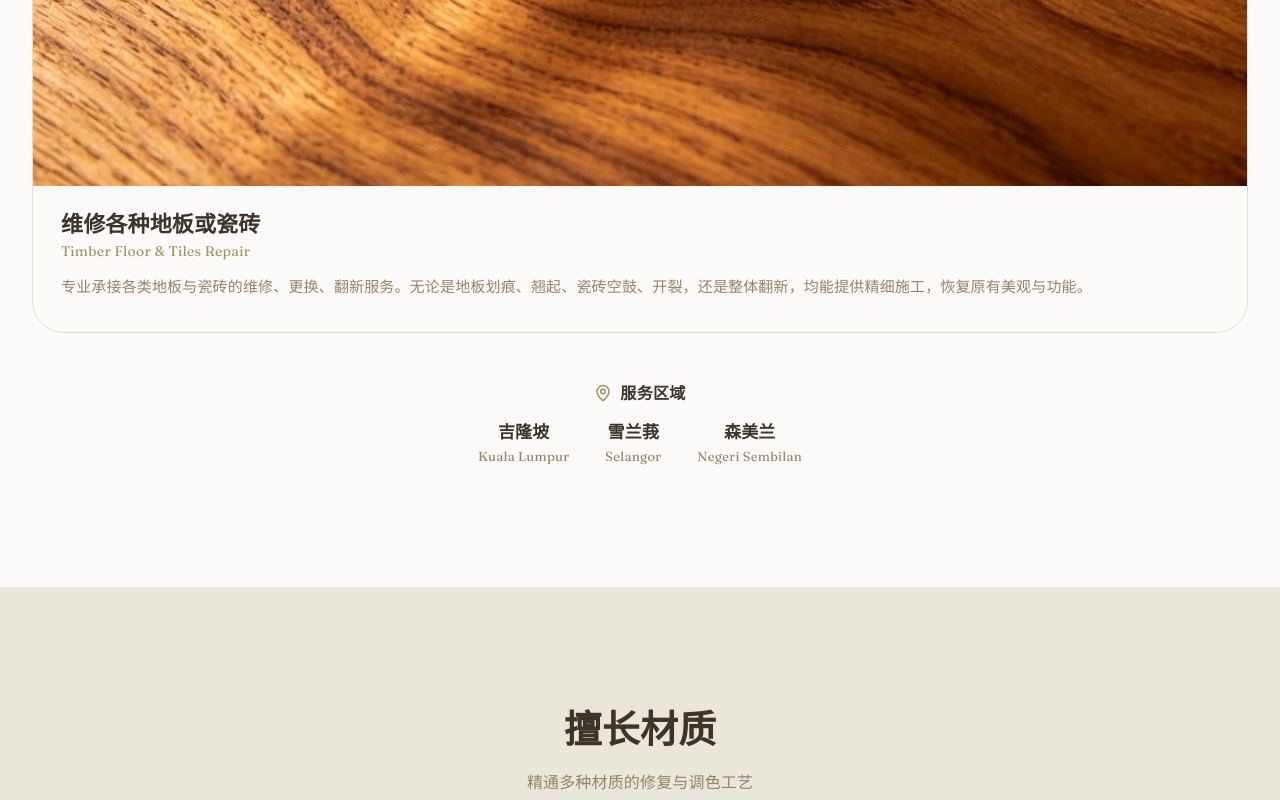
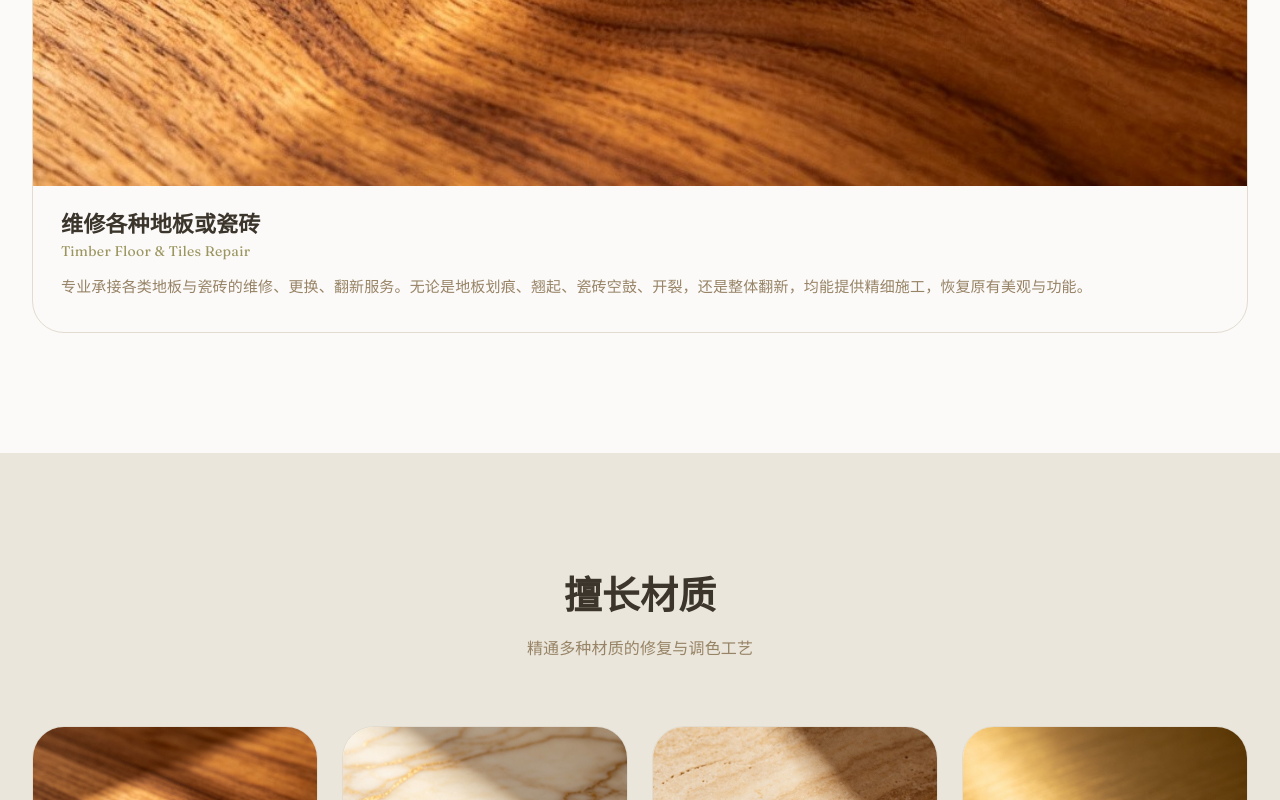
Before and after one commit to joelmz2801-code/jiangshan-workshop, a React (Vite) app: page / in a window 1280 px wide. Shown: the part 2000-2800 px from the top of the page. Built offline with nearby package versions, Linux system fonts and the light colour scheme.

Commit message:
feat: 服务区域移至 Contact 区并优化小红书入口样式
- 将原地图服务待接入占位替换为服务区域双语展示（吉隆坡/雪兰莪/森美兰）- 小红书链接添加 pill 边框样式并整体向左偏移

```diff
--- a/src/components/Footer.tsx
+++ b/src/components/Footer.tsx
@@ -35,23 +35,33 @@ export default function Footer() {
           </span>
         </div>
 
-        <div className="flex items-center" style={{ gap: '1.5rem' }}>
+        <div
+          className="flex items-center"
+          style={{ gap: '1.5rem', marginRight: 'auto', marginLeft: '2rem' }}
+        >
           <a
             href={footer.rednoteUrl}
             target="_blank"
             rel="noopener noreferrer"
-            className="transition-opacity duration-200"
+            className="transition-all duration-200"
             style={{
               color: 'hsl(var(--primary-foreground))',
               fontSize: '13px',
-              opacity: 0.7,
+              opacity: 0.85,
               textDecoration: 'none',
+              padding: '6px 14px',
+              border: '1px solid hsl(var(--primary-foreground) / 0.4)',
+              borderRadius: '999px',
             }}
             onMouseEnter={(e) => {
               e.currentTarget.style.opacity = '1';
+              e.currentTarget.style.borderColor =
+                'hsl(var(--primary-foreground))';
             }}
             onMouseLeave={(e) => {
-              e.currentTarget.style.opacity = '0.7';
+              e.currentTarget.style.opacity = '0.85';
+              e.currentTarget.style.borderColor =
+                'hsl(var(--primary-foreground) / 0.4)';
             }}
           >
             {footer.rednoteLabel}
--- a/src/sections/Contact.tsx
+++ b/src/sections/Contact.tsx
@@ -1,7 +1,7 @@
 import { useState, type FormEvent } from 'react';
 import { motion, AnimatePresence } from 'framer-motion';
 import { MapPin, Phone, Mail, Send, CheckCircle2 } from 'lucide-react';
-import { contactInfo, sectionTitles } from '@/data/content';
+import { contactInfo, sectionTitles, serviceAreas } from '@/data/content';
 import { fadeInUp, staggerContainer, staggerItem, viewportOnce } from '@/lib/motion';
 import SectionTitle from '@/components/SectionTitle';
 
@@ -169,36 +169,60 @@ export default function Contact() {
               );
             })}
 
-            {/* 地图占位 */}
+            {/* 服务覆盖区域（中英双语）— 替代原地图占位 */}
             <div
-              className="flex items-center justify-center"
               style={{
                 background: 'hsl(var(--muted))',
                 border: '1px solid hsl(var(--border))',
                 borderRadius: 'var(--radius)',
-                minHeight: '200px',
                 padding: '2rem',
               }}
             >
-              <div className="text-center">
+              <div className="flex items-center justify-center" style={{ gap: '0.5rem' }}>
+                <MapPin size={18} style={{ color: 'hsl(var(--secondary))' }} />
                 <span
+                  className="font-sans font-semibold"
                   style={{
-                    color: 'hsl(var(--accent-foreground))',
-                    opacity: 0.5,
-                    display: 'inline-flex',
+                    color: 'hsl(var(--foreground))',
+                    fontSize: '16px',
+                    letterSpacing: '0.02em',
                   }}
                 >
-                  <MapPin size={40} />
+                  服务区域
                 </span>
-                <p
-                  style={{
-                    color: 'hsl(var(--muted-foreground))',
-                    fontSize: '14px',
-                    marginTop: '1rem',
-                  }}
-                >
-                  地图服务待接入
-                </p>
+              </div>
+              <div
+                className="flex flex-wrap items-center justify-center"
+                style={{ gap: '1.5rem', marginTop: '1.25rem' }}
+              >
+                {serviceAreas.map((area) => (
+                  <div
+                    key={area.en}
+                    className="text-center"
+                    style={{ minWidth: '80px' }}
+                  >
+                    <div
+                      style={{
+                        color: 'hsl(var(--foreground))',
+                        fontSize: '17px',
+                        fontWeight: 600,
+                        lineHeight: 1.3,
+                      }}
+                    >
+                      {area.zh}
+                    </div>
+                    <div
+                      style={{
+                        color: 'hsl(var(--muted-foreground))',
+                        fontSize: '13px',
+                        marginTop: '0.25rem',
+                        letterSpacing: '0.02em',
+                      }}
+                    >
+                      {area.en}
+                    </div>
+                  </div>
+                ))}
               </div>
             </div>
           </motion.div>
--- a/src/sections/Services.tsx
+++ b/src/sections/Services.tsx
@@ -1,14 +1,12 @@
 import { motion } from 'framer-motion';
-import { MapPin } from 'lucide-react';
-import { services, sectionTitles, serviceAreas } from '@/data/content';
-import { staggerContainer, staggerItem, viewportOnce } from '@/lib/motion';
+import { services, sectionTitles } from '@/data/content';
+import { staggerContainer, viewportOnce } from '@/lib/motion';
 import SectionTitle from '@/components/SectionTitle';
 import ServiceCard from '@/components/ServiceCard';
 
 /**
  * 服务介绍区
  * - 前两个卡片宽度统一（各占一半），第三个卡片占满一行
- * - 底部展示服务覆盖区域（中英双语）
  * - 移动端单列
  */
 export default function Services() {
@@ -44,63 +42,6 @@ export default function Services() {
             </div>
           ))}
         </motion.div>
-
-        {/* 服务覆盖区域（中英双语） */}
-        <motion.div
-          variants={staggerItem}
-          initial="hidden"
-          whileInView="visible"
-          viewport={viewportOnce}
-          className="flex flex-col items-center"
-          style={{ marginTop: '3rem' }}
-        >
-          <div className="flex items-center" style={{ gap: '0.5rem' }}>
-            <MapPin size={18} style={{ color: 'hsl(var(--secondary))' }} />
-            <span
-              className="font-sans font-semibold"
-              style={{
-                color: 'hsl(var(--foreground))',
-                fontSize: '16px',
-                letterSpacing: '0.02em',
-              }}
-            >
-              服务区域
-            </span>
-          </div>
-          <div
-            className="flex flex-wrap items-center justify-center"
-            style={{ gap: '1.5rem', marginTop: '1rem' }}
-          >
-            {serviceAreas.map((area) => (
-              <div
-                key={area.en}
-                className="text-center"
-                style={{ minWidth: '80px' }}
-              >
-                <div
-                  style={{
-                    color: 'hsl(var(--foreground))',
-                    fontSize: '17px',
-                    fontWeight: 600,
-                    lineHeight: 1.3,
-                  }}
-                >
-                  {area.zh}
-                </div>
-                <div
-                  style={{
-                    color: 'hsl(var(--muted-foreground))',
-                    fontSize: '13px',
-                    marginTop: '0.25rem',
-                    letterSpacing: '0.02em',
-                  }}
-                >
-                  {area.en}
-                </div>
-              </div>
-            ))}
-          </div>
-        </motion.div>
       </div>
     </section>
   );
```
